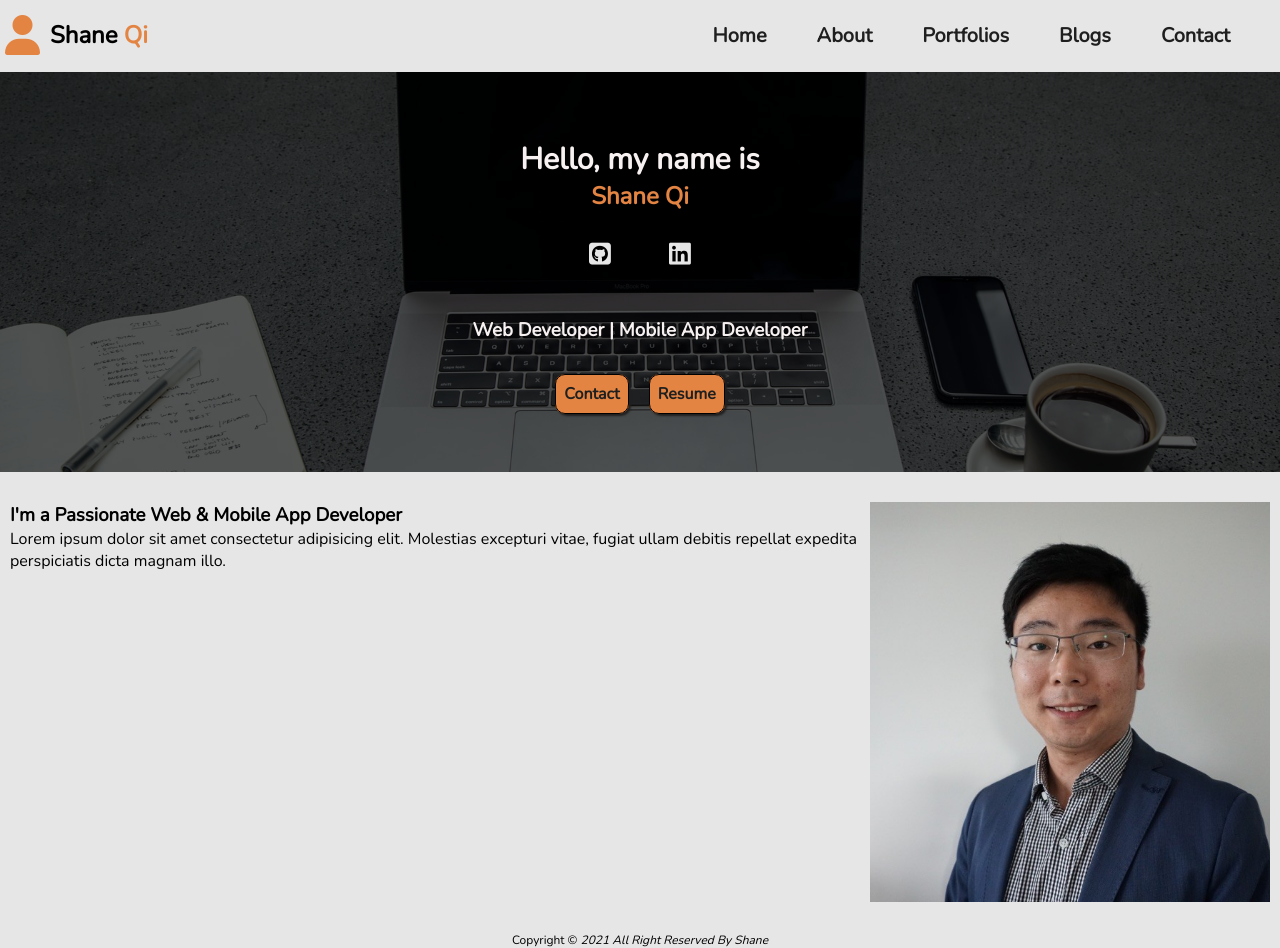
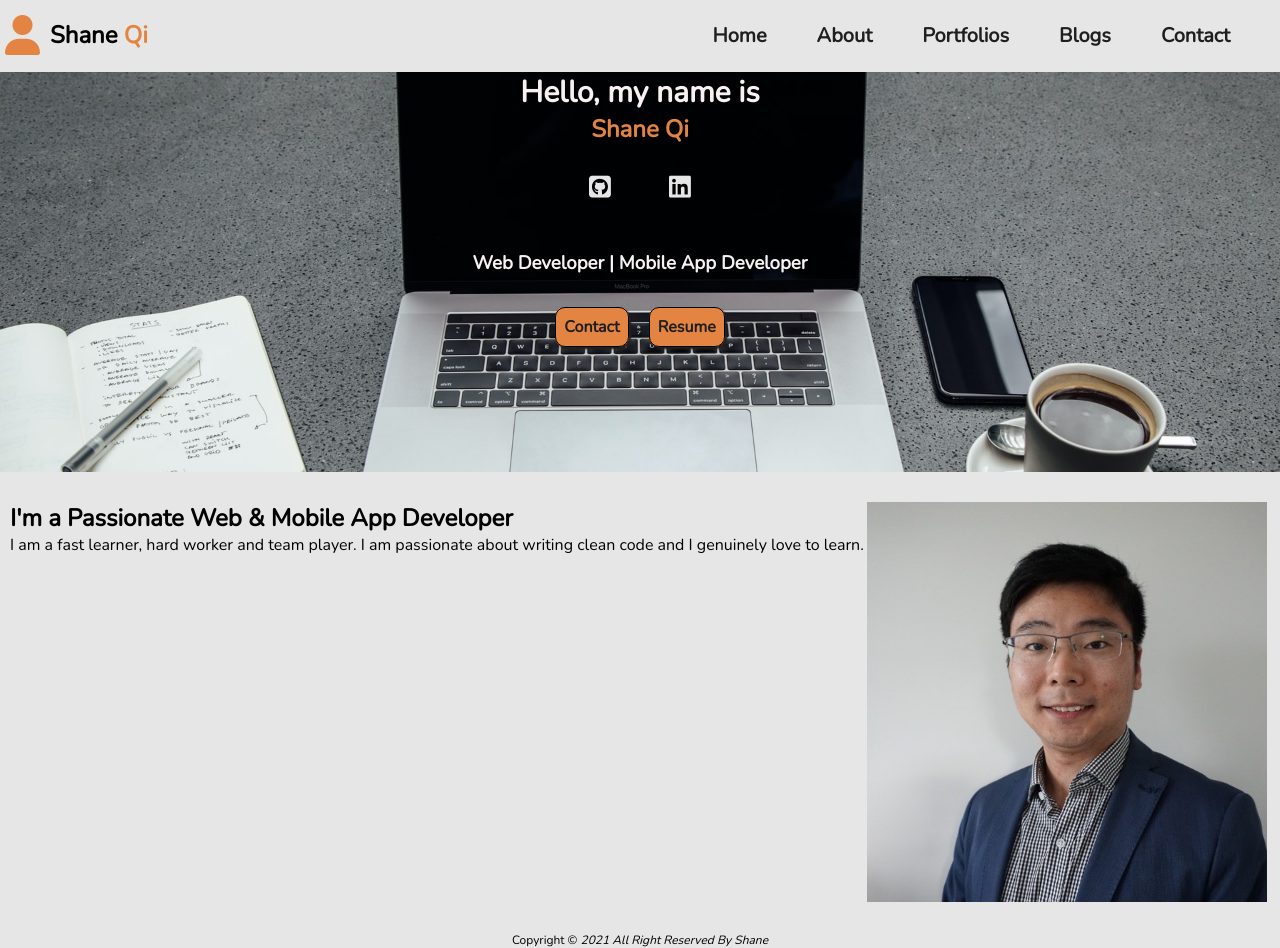
Before and after one commit to shaneqi72/portfolio_ShaneQi, a website: page src/index.html in a window 1280 px wide. Drawn offline with nearby package versions, Linux system fonts and the light colour scheme; files whose address does not match are found by name.

Commit message:
delete home.css

```diff
--- a/src/index.html
+++ b/src/index.html
@@ -12,7 +12,6 @@
             rel="stylesheet"
         />
         <link rel="stylesheet" href="styles/style.css" type="text/css" />
-        <link rel="stylesheet" href="styles/home.css" />
         <link
             rel="stylesheet"
             href="https://pro.fontawesome.com/releases/v5.10.0/css/all.css"
@@ -23,6 +22,7 @@
         <script src="nav.js"></script>
     </head>
     <body>
+        <!-- Navbar and Log -->
         <header class="navbar-container">
             <nav class="navbar">
                 <article class="logo-container">
@@ -42,14 +42,14 @@
                 </ul>
             </nav>
         </header>
-
+        <!-- hero-section -->
         <main>
-            <section class="home-hero">
-                <section>
+            <div class="home-hero">
+                <div class="container">
                     <article class="home-hero-component">
                         <h1>Hello, my name is</h1>
                         <h2>Shane <span>Qi</span></h2>
-                        <article class="home-icons">
+                        <div class="home-icons">
                             <a href="https://github.com/shaneqi72">
                                 <i class="fab fa-github-square"></i>
                             </a>
@@ -58,9 +58,9 @@
                             >
                                 <i class="fab fa-linkedin"></i>
                             </a>
-                        </article>
+                        </div>
                         <h3>Web Developer | Mobile App Developer</h3>
-                        <article class="home-btn">
+                        <div class="home-btn">
                             <a class="btn" href="contact_page.html">Contact</a>
                             <a
                                 class="btn"
@@ -68,29 +68,28 @@
                                 download
                                 >Resume</a
                             >
-                        </article>
+                        </div>
                     </article>
-                </section>
-            </section>
-
-            <section class="intro">
+                </div>
+            </div>
+            <!-- Intro photo and contents -->
+            <div class="intro">
                 <article>
-                    <h1>I'm a Passionate Web & Mobile App Developer</h1>
+                    <h2>I'm a Passionate Web & Mobile App Developer</h2>
                     <p>
-                        Lorem ipsum dolor sit amet consectetur adipisicing elit.
-                        Molestias excepturi vitae, fugiat ullam debitis repellat
-                        expedita perspiciatis dicta magnam illo.
+                        I am a fast learner, hard worker and team player. I am
+                        passionate about writing clean code and I genuinely love
+                        to learn.
                     </p>
                 </article>
-
                 <img
                     src="../docs/img/portrait.png"
                     alt="portrait"
                     class="portait"
                 />
-            </section>
+            </div>
         </main>
-
+        <!-- footer -->
         <footer>
             Copyright &copy; <em>2021 All Right Reserved By Shane</em>
         </footer>
```
